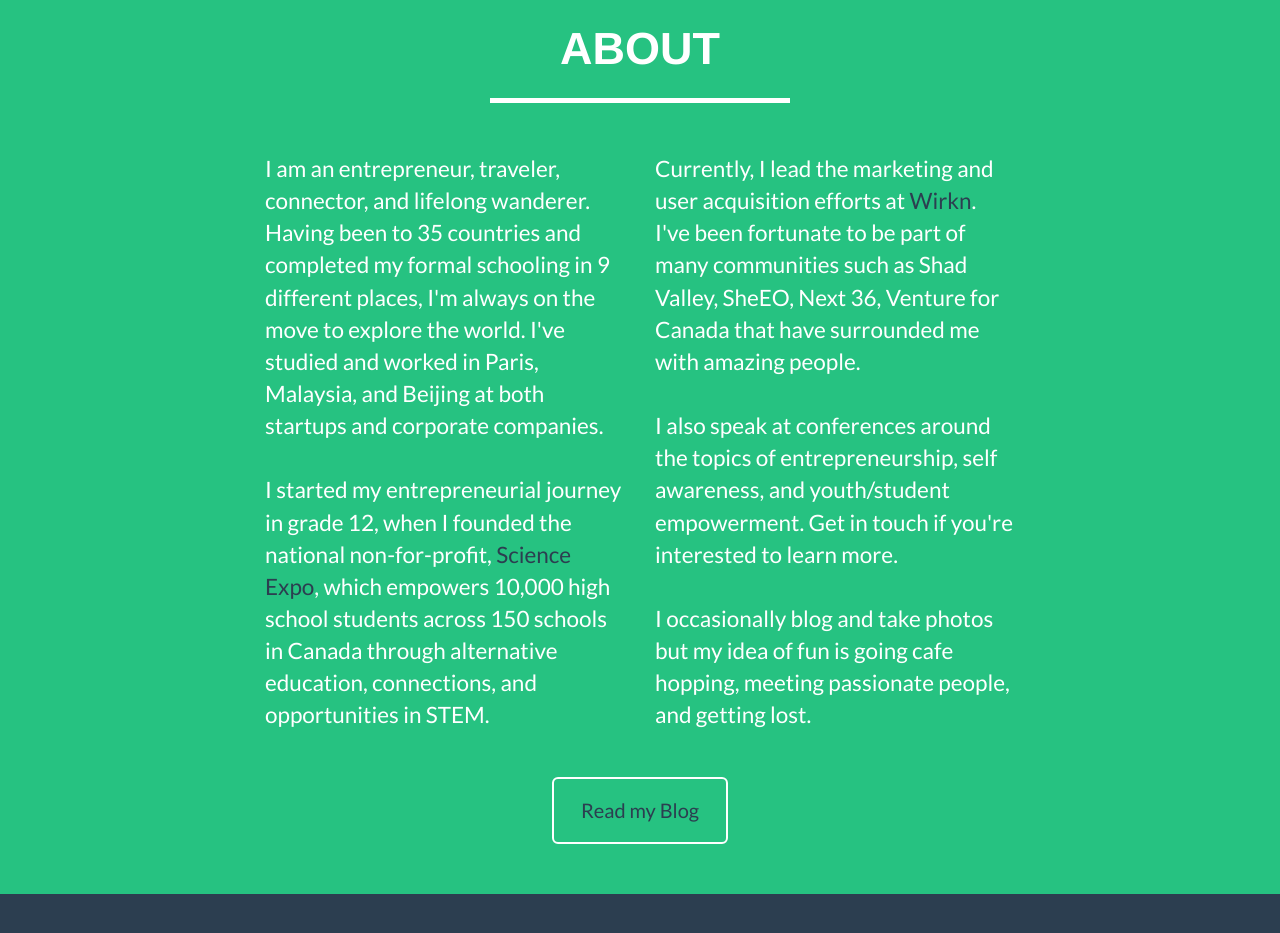
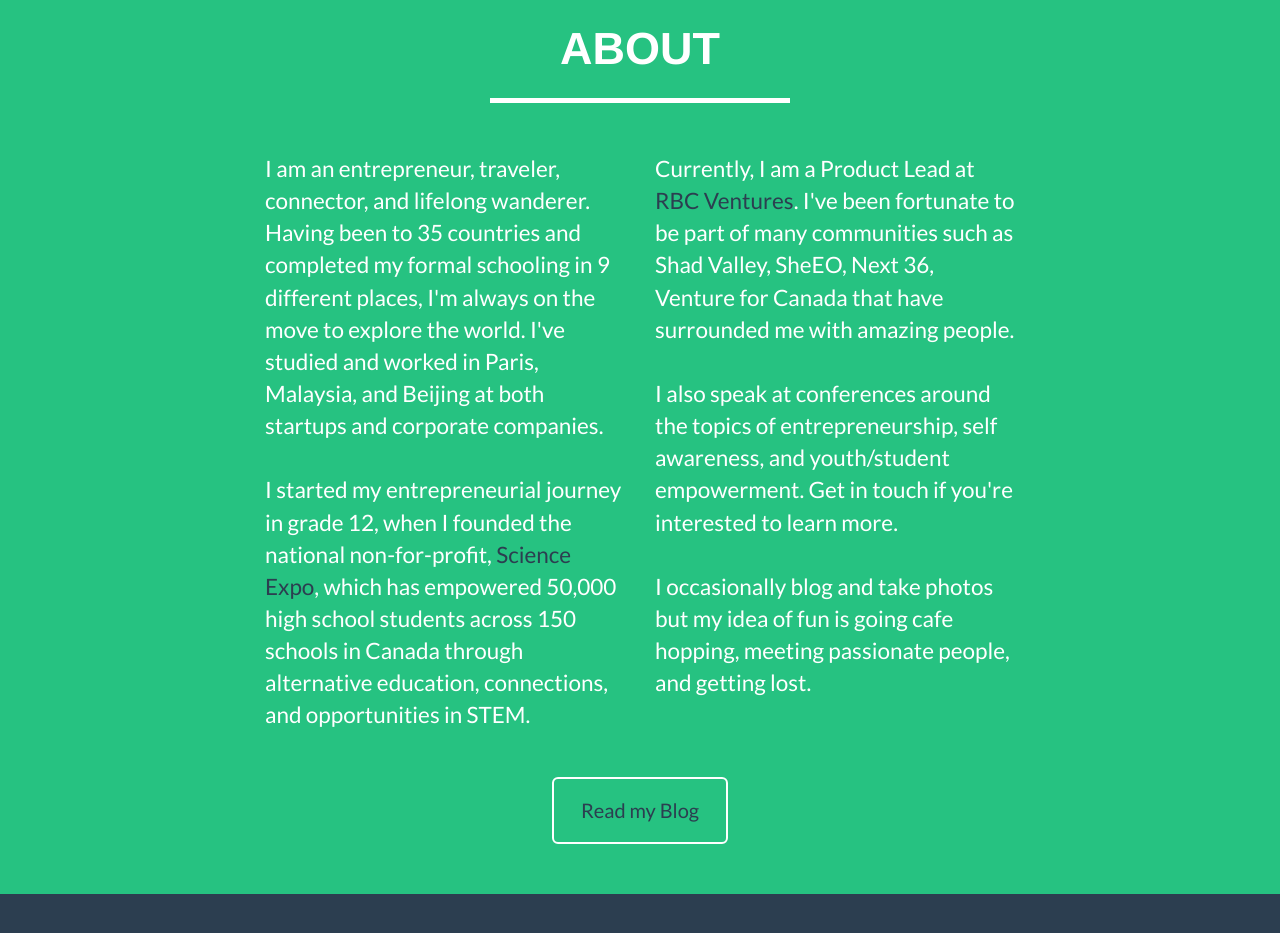
Before and after one commit to susiepan/profile, a plain HTML site: page index.html in a window 1280 px wide. Shown: the part 1640-2573 px from the top of the page. Drawn offline with nearby package versions, Linux system fonts and the light colour scheme.

Commit message:
Update index copy

```diff
--- a/index.html
+++ b/index.html
@@ -174,10 +174,10 @@
                 <div class="col-lg-4 col-lg-offset-2">
                     <p>I am an entrepreneur, traveler, connector, and lifelong wanderer. Having been to 35 countries and completed my formal schooling in 9 different places, I'm always on the move to explore the world. I've studied and worked in Paris, Malaysia, and Beijing at both startups and corporate companies. </br>
 
-                    </br>I started my entrepreneurial journey in grade 12, when I founded the national non-for-profit, <a href="http://www.science-expo.org">Science Expo</a>, which empowers 10,000 high school students across 150 schools in Canada through alternative education, connections, and opportunities in STEM. </p>
+                    </br>I started my entrepreneurial journey in grade 12, when I founded the national non-for-profit, <a href="http://www.science-expo.org">Science Expo</a>, which has empowered 50,000 high school students across 150 schools in Canada through alternative education, connections, and opportunities in STEM. </p>
                 </div>
                 <div class="col-lg-4">
-                    <p>Currently, I lead the marketing and user acquisition efforts at <a href="http://www.wirkn.com">Wirkn</a>. I've been fortunate to be part of many communities such as Shad Valley, SheEO, Next 36, Venture for Canada that have surrounded me with amazing people. </br>
+                    <p>Currently, I am a Product Lead at <a href="https://www.rbcventures.ca/">RBC Ventures</a>. I've been fortunate to be part of many communities such as Shad Valley, SheEO, Next 36, Venture for Canada that have surrounded me with amazing people. </br>
 
                     </br>I also speak at conferences around the topics of entrepreneurship, self awareness, and youth/student empowerment. Get in touch if you're interested to learn more.</br>
 
```
